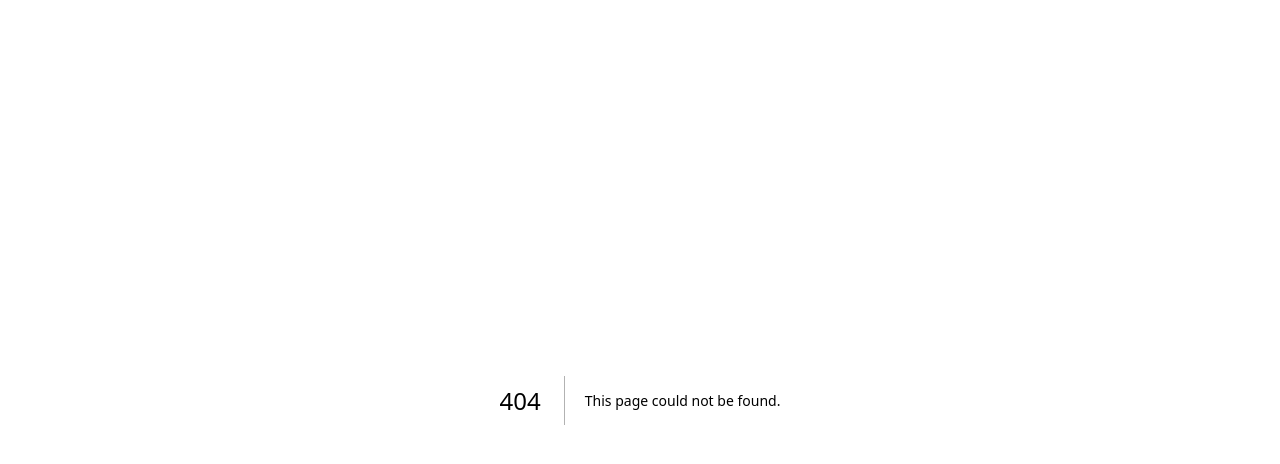
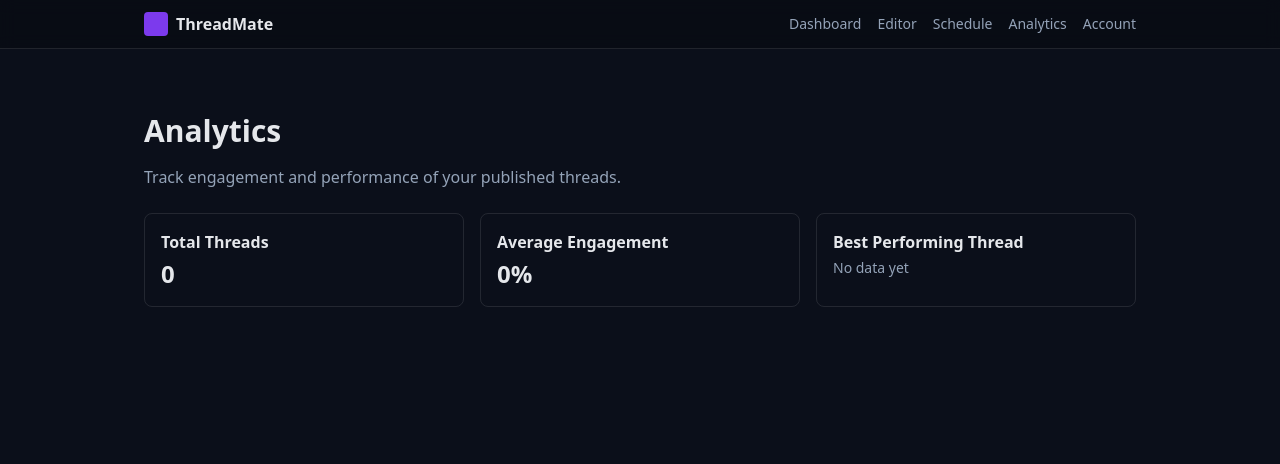
Before and after one commit to NoMad-bnb/threadmate, a Next.js app: page /analytics in a window 1280 px wide. Before the commit this address had no page. Shown: the top 464 px of the page. Built offline with nearby package versions, Linux system fonts and the light colour scheme.

Commit message:
Create analytics.js

```diff
--- /dev/null
+++ b/pages/analytics.js
@@ -0,0 +1,30 @@
+import Navbar from "../components/Navbar";
+
+export default function Analytics() {
+  return (
+    <>
+      <Navbar />
+      <main className="mx-auto max-w-5xl px-4 py-16">
+        <h1 className="text-3xl font-bold mb-4">Analytics</h1>
+        <p className="text-[var(--muted)] mb-6">
+          Track engagement and performance of your published threads.
+        </p>
+
+        <div className="grid gap-4 md:grid-cols-3">
+          <div className="rounded-lg border border-white/10 p-4">
+            <h3 className="font-semibold mb-1">Total Threads</h3>
+            <p className="text-2xl font-bold">0</p>
+          </div>
+          <div className="rounded-lg border border-white/10 p-4">
+            <h3 className="font-semibold mb-1">Average Engagement</h3>
+            <p className="text-2xl font-bold">0%</p>
+          </div>
+          <div className="rounded-lg border border-white/10 p-4">
+            <h3 className="font-semibold mb-1">Best Performing Thread</h3>
+            <p className="text-sm text-[var(--muted)]">No data yet</p>
+          </div>
+        </div>
+      </main>
+    </>
+  );
+}
```
